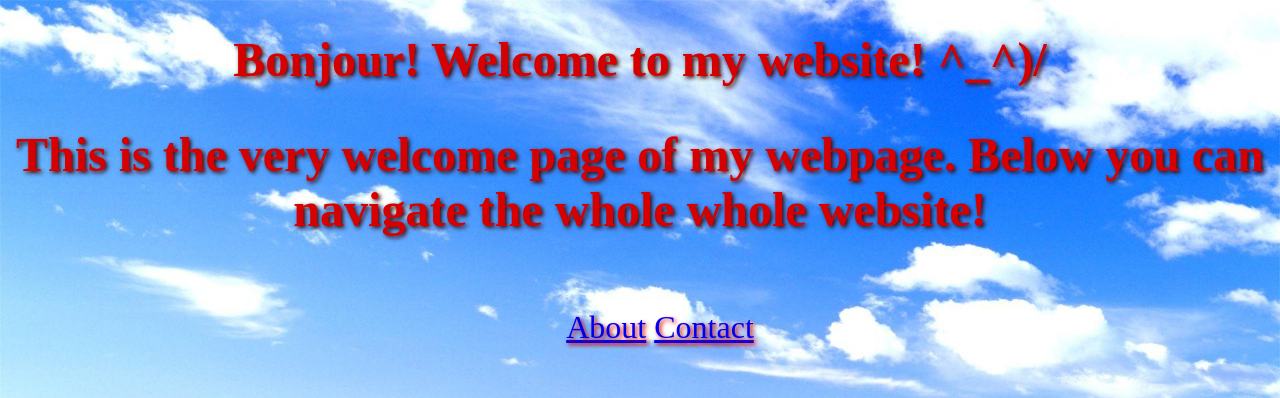
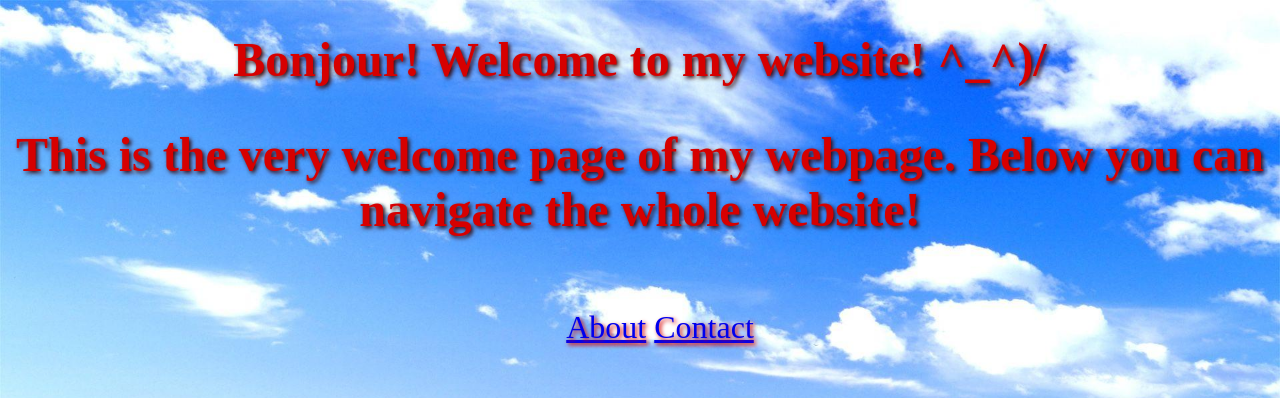
Before and after one commit to FuyoFuyo/weby, a plain HTML site: page index.html in a window 1280 px wide. Shown: the top 398 px of the page. Drawn offline with Linux system fonts and the light colour scheme.

Commit message:
Update index.html

```diff
--- a/index.html
+++ b/index.html
@@ -16,7 +16,7 @@ body {
 }
 </style>
     <h1>Bonjour! Welcome to my website! ^_^)/</h1>
-    <h2>This is the very welcome page of my webpage. Below you can navigate the whole whole website!</h2>
+    <h2>This is the very welcome page of my webpage. Below you can navigate the whole website!</h2>
     <nav>
         <ul>
             <a href="About.html">About</a>
@@ -41,4 +41,5 @@ body {
   <source src="Audio/indexintro.mp3" type="audio/mpeg">
 </audio>
   </body>
+
    </html>
```
